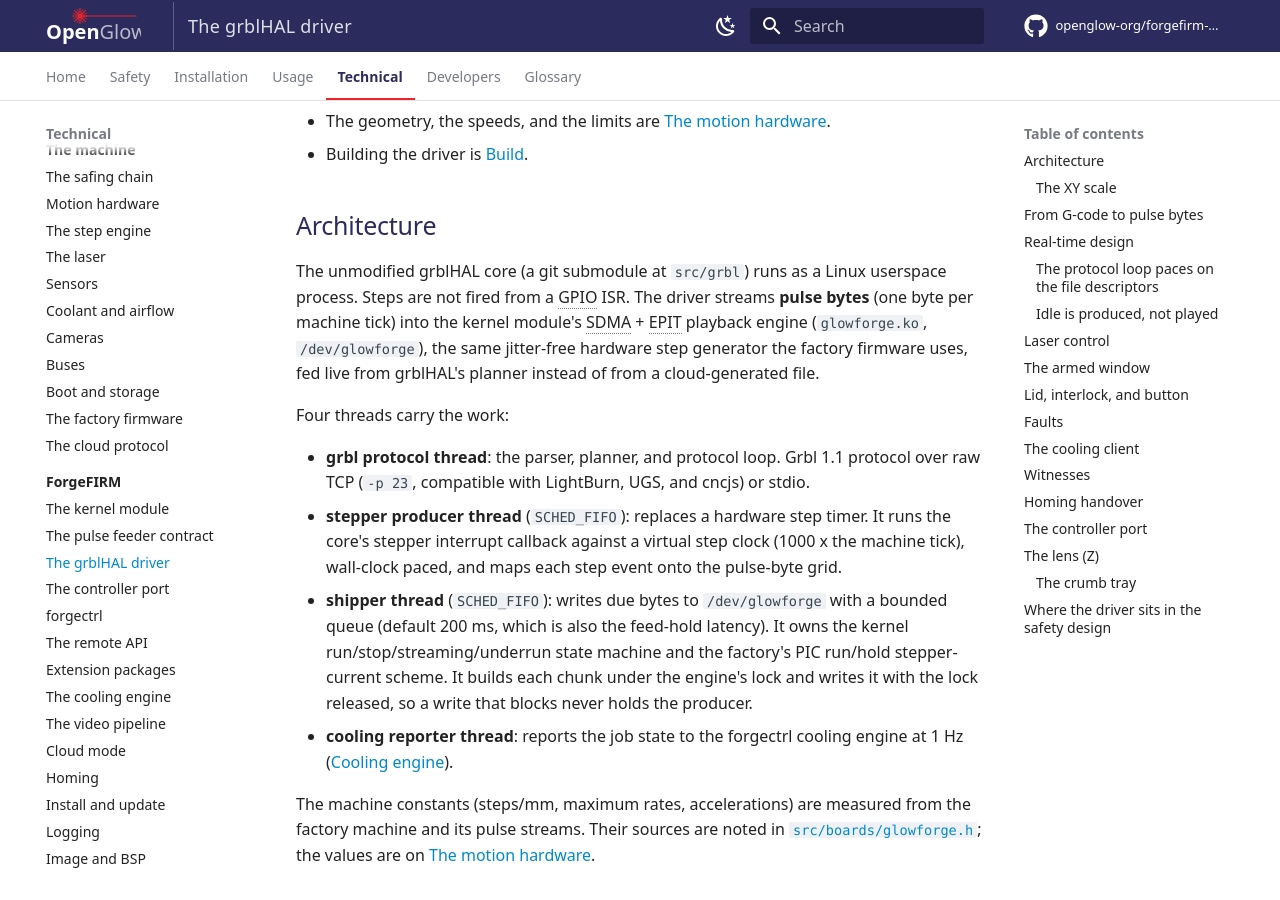
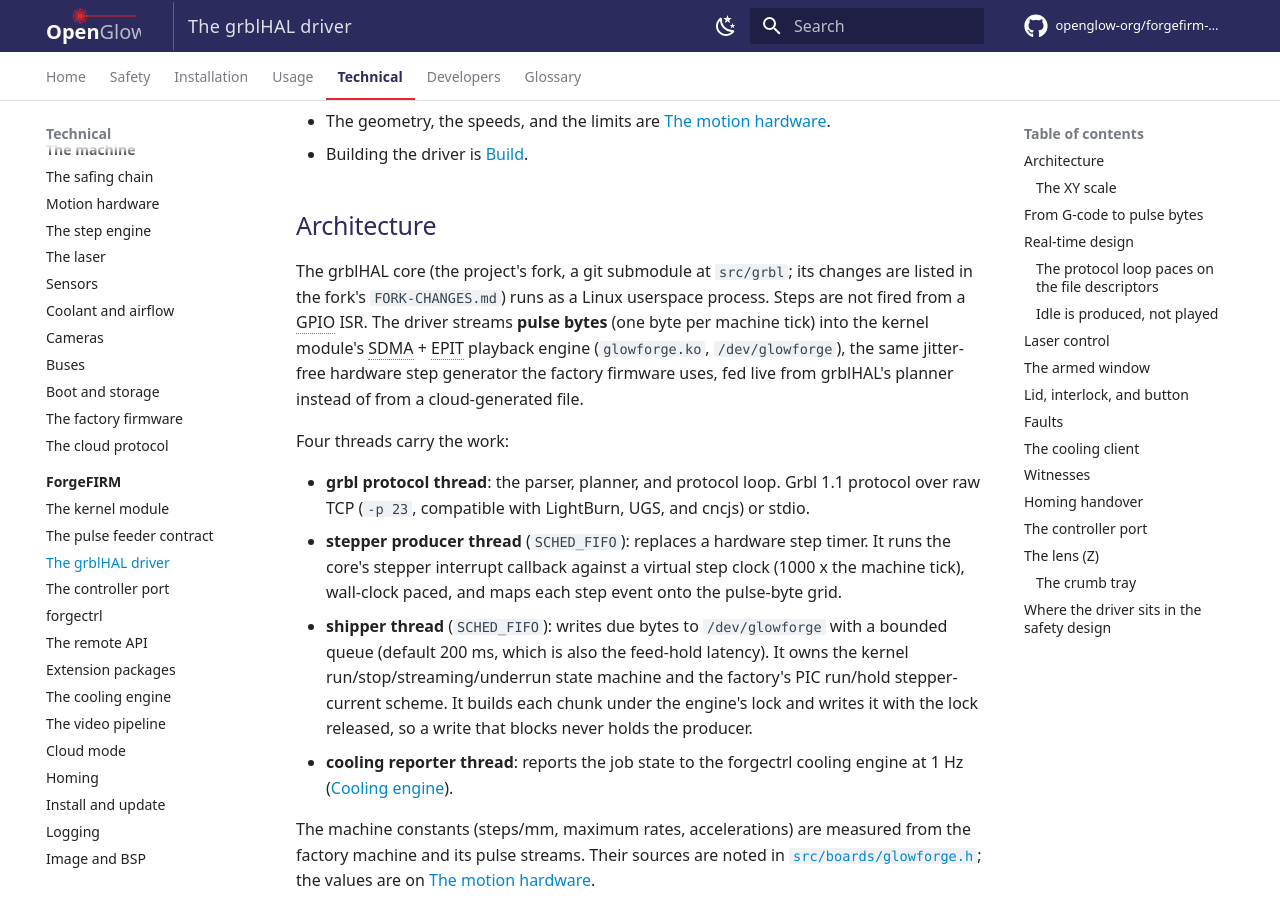
Before and after one commit to openglow-org/forgefirm-docs, an MkDocs documentation site: the page built from docs/technical/forgefirm/grblhal-driver.md, in a window 1280 px wide and 900 px high, scrolled down 343 px. Built offline with MkDocs 1.6.1 and Material for MkDocs 9.7.7, drawn with Linux system fonts in a browser that asks for light colours; comment, search, counter and statistics services are not loaded.

Commit message:
Developers, grblHAL driver: the core is the project's fork, and FORK-CHANGES.md lists its changes
Companion of grblHAL-glowforge db2be75 (Core: the fork's notice file
rides with the submodule).

- developers/index.md, the repositories table, the grblHAL-glowforge
  row: the fork's changes to the core are listed in its FORK-CHANGES.md.
- technical/forgefirm/grblhal-driver.md, Architecture: the core that
  runs as the userspace process is the project's fork, with its changes
  listed in the fork's FORK-CHANGES.md, not an unmodified core.

Proof: python scripts/check-style.py (style: clean), python
scripts/check-interfaces.py (interfaces: clean (245 checked)), zensical
build (strict: No issues found). Negative control on a scratch copy of
the tree: the British spelling of 'canceled' put into the edited
Architecture sentence fails check-style.py (one SPELLING finding, exit
1), and a link to a page that does not exist put into the same sentence
fails the strict build (page does not exist, exit 1).

Acceptance: none; docs only.

```diff
--- a/docs/technical/forgefirm/grblhal-driver.md
+++ b/docs/technical/forgefirm/grblhal-driver.md
@@ -23,7 +23,8 @@
 
 ## Architecture
 
-The unmodified grblHAL core (a git submodule at `src/grbl`) runs as a Linux
+The grblHAL core (the project's fork, a git submodule at `src/grbl`; its
+changes are listed in the fork's `FORK-CHANGES.md`) runs as a Linux
 userspace process. Steps are not fired from a GPIO ISR. The driver streams
 **pulse bytes** (one byte per machine tick) into the kernel module's
 SDMA + EPIT playback engine (`glowforge.ko`, `/dev/glowforge`), the same
```
Also changed, not shown: docs/developers/index.md (+1 -1 lines).
